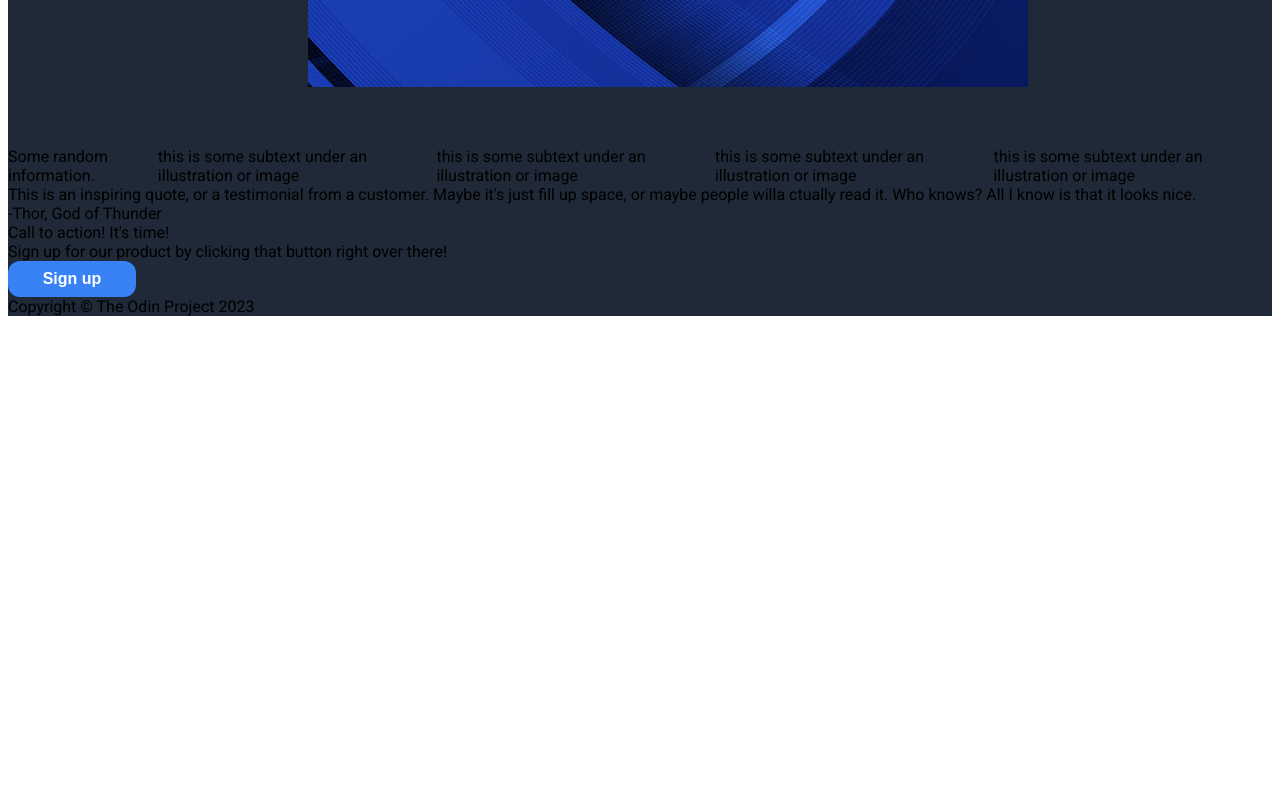
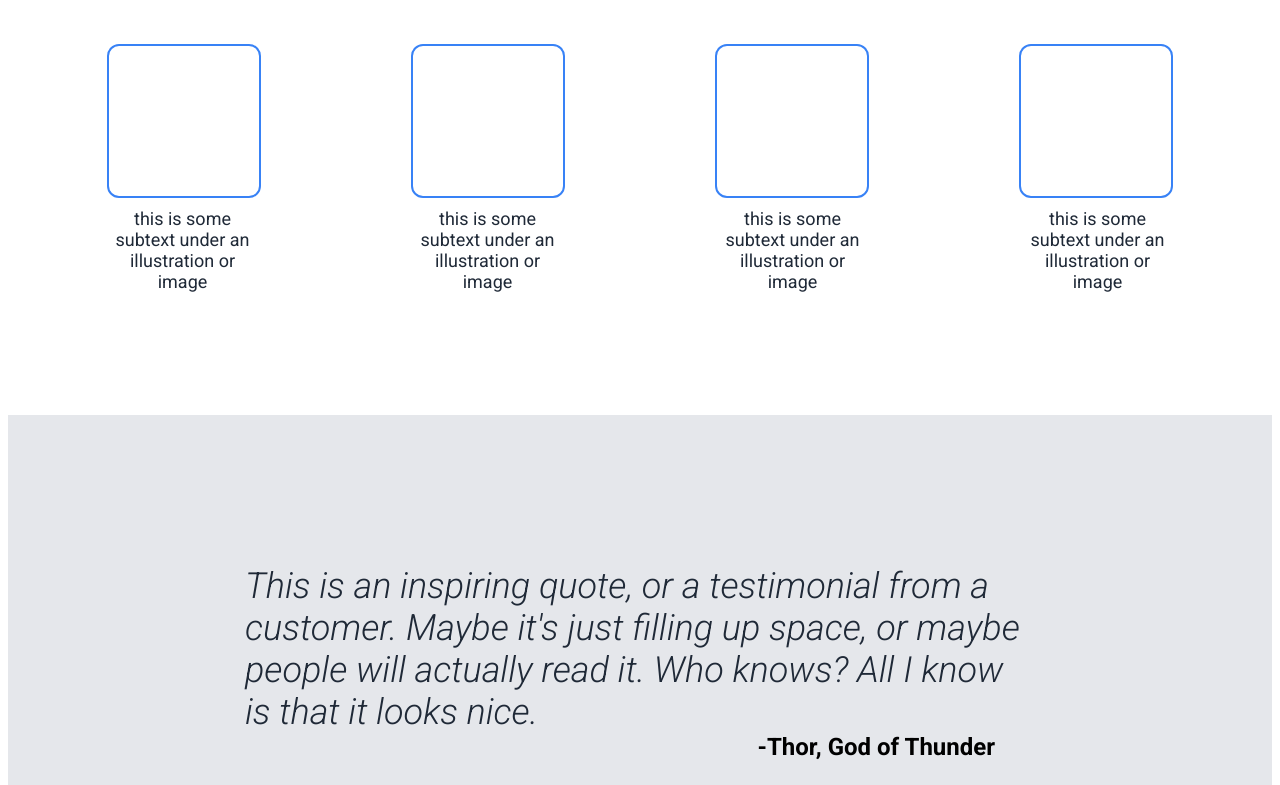
Before and after one commit to centimeter06/landing-page, a plain HTML site: page index.html in a window 1280 px wide. Shown: the part 714-1499 px from the top of the page. Before the commit the page ends 1038 px from the top, so only its background shows below. Drawn offline with Linux system fonts and the light colour scheme.

Commit message:
Finished layout, image placeholder left

```diff
--- a/index.css
+++ b/index.css
@@ -1,4 +1,5 @@
 @import url('https://fonts.googleapis.com/css2?family=Roboto:wght@400;700&display=swap');
+
 
 .container1 {
     background: #1F2937;
@@ -78,12 +79,127 @@ button {
     font-size: 16px;
 }
 
-.img {
-    width:480px;
-    height:270px;
+.container2 {
+    background: #FFFFFF;
+    font-family: Roboto, sans-serif;
+    padding: 48px;
 }
 
-.container2 {
+.text2{
+    font-size: 36px;
+    font-weight: bolder;
+    padding-top: 12px;
+    padding-bottom:55px;
     display: flex;
-    flex:auto;
+    justify-content: center;
+    align-items: center;
 }
+
+.body2 {
+    display: flex;
+    justify-content: center;
+    align-items: center;
+    gap: 155px;
+}
+
+.subtext2 {
+    width: 150px;
+    text-align: center;
+    padding-bottom:75px;
+    color: #1F2937;
+    font-size: 18px;
+}
+
+.shapes {
+    display: flex;
+    justify-content: center;
+    align-items: center;
+    gap: 150px;
+    padding: 10px;
+}
+
+.square {
+    height: 150px;
+    width: 150px;
+    background-color: #FFFFFF;
+    border: 2px solid #3882f6;
+    border-radius: 12px;
+}
+
+.container3 {
+    background: #E5E7EB;
+    display: flex;
+    justify-content: center;
+    align-items: center;
+    flex-direction: column;
+}
+
+.quote  {
+    font-size: 36px;
+    font-style: italic;
+    font-family: 'Roboto', sans-serif;
+    font-weight: 300px;
+    color: #1F2937;
+    width: 790px;
+    padding-top:150px;
+}
+
+.author {
+    text-align: right;
+    width:710px;
+    font-size: 24px;
+    font-weight: bolder;
+    padding-bottom:100px;
+}
+
+.container4 {
+    background:#FFFFFF;
+    display: flex;
+    justify-content: center;
+    align-items: center;
+    padding:128px;
+}
+
+.box {
+    background-color: #3882f6;
+    width: 1100px;
+    height:165px;
+    border-radius: 12px;
+    display: flex;
+    justify-content: space-around;
+    align-items: center;
+}
+
+.left2 {
+    color:#F9FAF8;
+}
+
+.text3 {
+    font-weight: bolder;
+    font-size: 24px;
+}
+
+.subtext3 {
+    font-weight: 300px;
+    font-size: 18px;
+}
+
+.right {
+    border: 2px solid #FFFFFF;
+    border-radius:12px;
+    text-decoration: none;
+    display: block;
+}
+
+.footer {
+    background: #1F2937;
+}
+
+.footer #copyright {
+    color:#F9FAF8;
+    display:flex;
+    justify-content: center;
+    align-items: center;
+    padding: 48px;
+    font-size:18px;
+}
--- a/index.html
+++ b/index.html
@@ -3,6 +3,9 @@
         <meta charset="UTF-8">
         <title>Landing Page</title>
         <link rel="stylesheet" href="index.css">
+        <link rel="preconnect" href="https://fonts.googleapis.com">
+        <link rel="preconnect" href="https://fonts.gstatic.com" crossorigin>
+        <link href="https://fonts.googleapis.com/css2?family=Roboto:ital,wght@0,300;1,300&display=swap" rel="stylesheet">
         <body>
             <div class="container1">
             <div class="header">
@@ -29,30 +32,45 @@
                     <button>Sign Up</button>
                     </div>
                 </div>
-            <div class="img">
-            <img src="./image/360_F_453775092_NwUSlQS2U7zqj43LfCDXhwpo2ZZVYdF5.jpg">
-            </div>
             </div>
             <div class="container2">
+                <div class="header2">
                     <div class="text2">
                         Some random information.
                     </div>
+                </div>
+                <div class="shapes">
+                    <div class="square"></div>
+                    <div class="square"></div>
+                    <div class="square"></div>
+                    <div class="square"></div>
+                </div>
+                <div class="body2">
                     <div class="subtext2">this is some subtext under an illustration or image</div>
                     <div class="subtext2">this is some subtext under an illustration or image</div>
                     <div class="subtext2">this is some subtext under an illustration or image</div>
                     <div class="subtext2">this is some subtext under an illustration or image</div>
                 </div>
+                </div>
             <div class="container3">
-            <div class="quote">This is an inspiring quote, or a testimonial from a customer. Maybe it's just fill up space, or maybe people willa ctually read it. Who knows? All I know is that it looks nice.</div>
+                <div class="quote">This is an inspiring quote, or a testimonial from a customer. Maybe it's just filling up space, or maybe people will actually read it. Who knows? All I know is that it looks nice.</div>
                 <div class="author">-Thor, God of Thunder</div>
             </div>
-        <div class="container3">
+            <div class="container4">
+                <div class="box">
+                    <div class="left2">
                         <div class="text3">Call to action! It's time!</div>
                         <div class="subtext3">Sign up for our product by clicking that button right over there!</div>
+                    </div>
+                    <div class="right">
                          <button>Sign up</button>
                     </div>
+                </div>
+            </div>
             <div class="footer">
+                <div class="footer" id="copyright">
                 Copyright © The Odin Project 2023
+                </div>
             </div>
         </body>
     </html>
```
Lines whose indentation alone changed are shown as unchanged.
